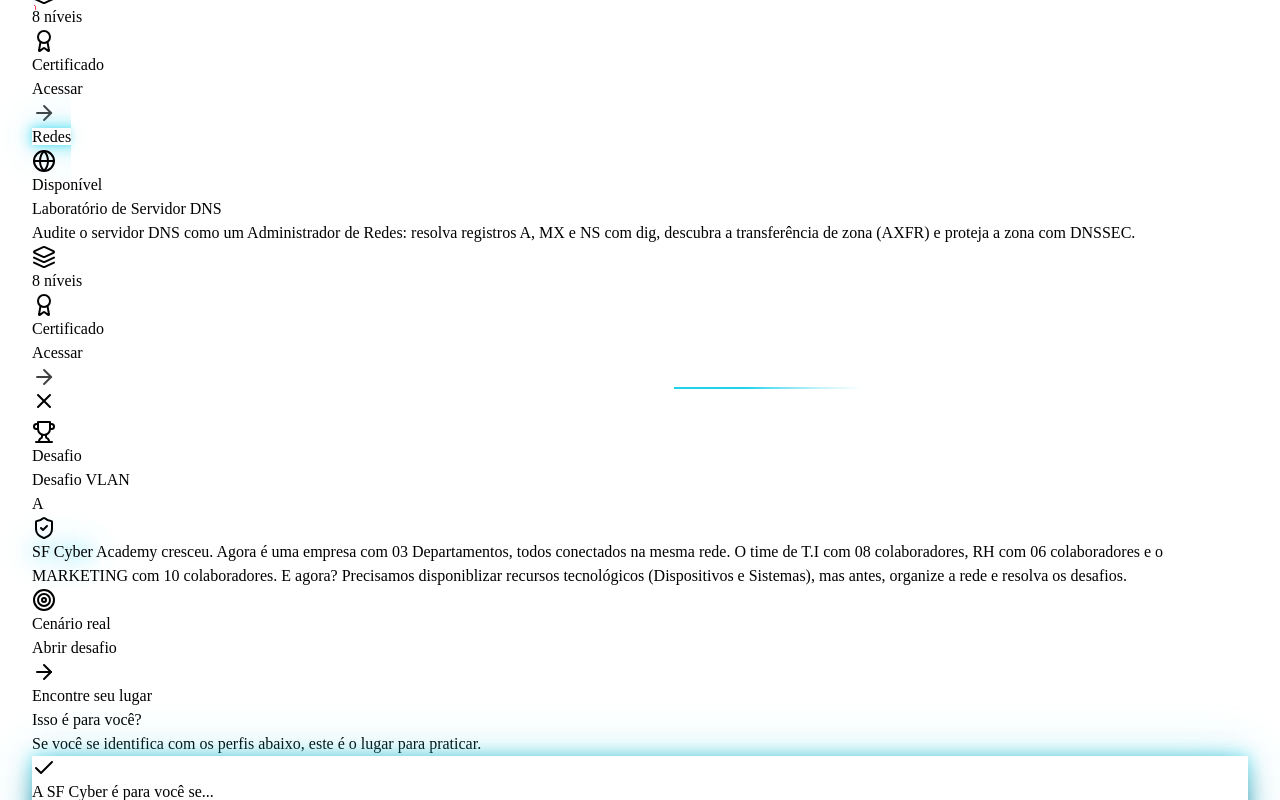
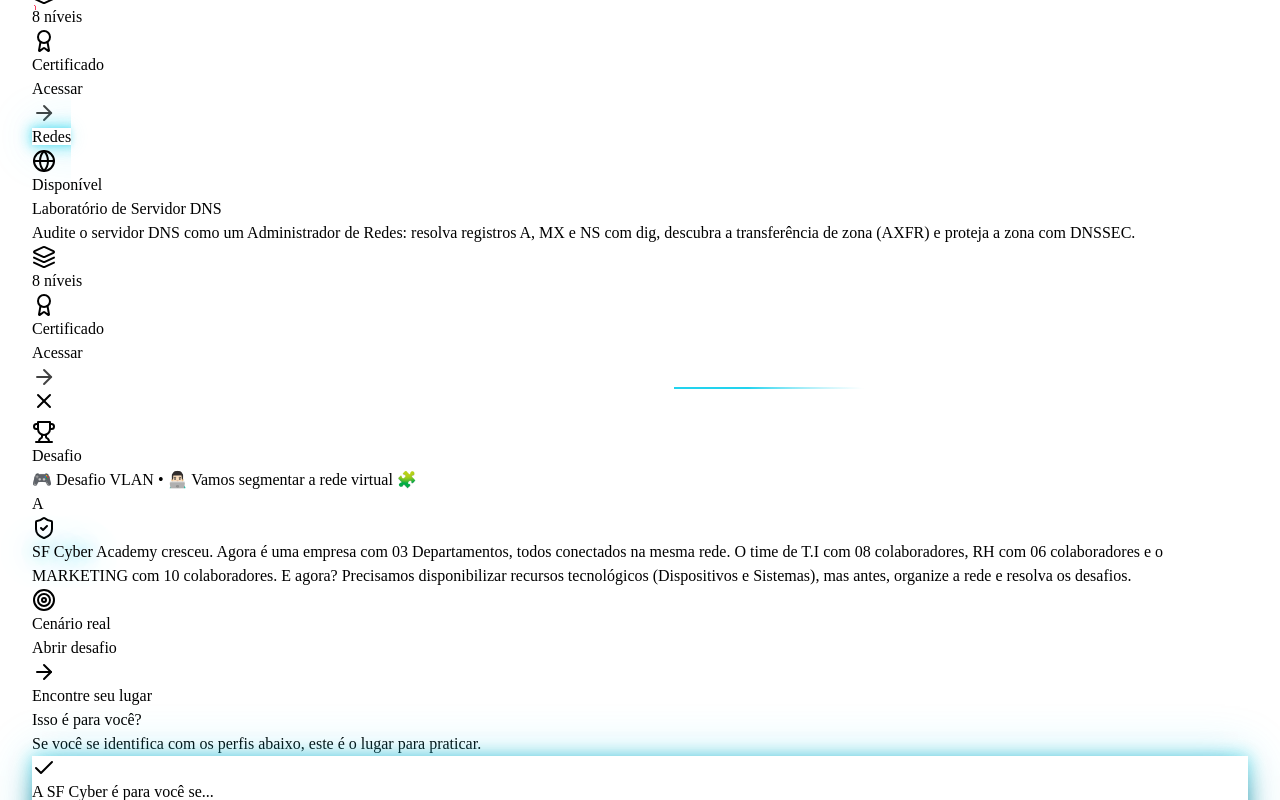
Before and after one commit to sandronsk1977-creator/sf-cyber, a React (Vite) app in the folder client/: page / in a window 1280 px wide. Both pictures are taken after a click on the button "Desafio do Guerreiro". Shown: the part 2912-3712 px from the top of the page. Built offline with nearby package versions, Linux system fonts and the light colour scheme.

Commit message:
Update DesafioVlanModal.tsx

```diff
--- a/client/src/components/DesafioVlanModal.tsx
+++ b/client/src/components/DesafioVlanModal.tsx
@@ -64,11 +64,11 @@ export function DesafioVlanModal({ open, onOpenChange }: DesafioVlanModalProps)
           id="desafio-vlan-title"
           className="mb-2 font-mono text-2xl font-extrabold text-white"
         >
-          Desafio VLAN
+          🎮 Desafio VLAN • 👨🏻‍💻 Vamos segmentar a rede virtual 🧩
         </h2>
         <p className="mb-5 text-sm leading-relaxed text-slate-300">
           A <SFCyber /> Academy cresceu. Agora é uma empresa com 03 Departamentos, todos conectados
-          na mesma rede.  O time de T.I com 08 colaboradores, RH com 06 colaboradores e o MARKETING com 10 colaboradores. E agora? Precisamos disponiblizar
+          na mesma rede.  O time de T.I com 08 colaboradores, RH com 06 colaboradores e o MARKETING com 10 colaboradores. E agora? Precisamos disponibilizar
           recursos tecnológicos (Dispositivos e Sistemas), mas antes, organize a rede e resolva os desafios.
         </p>
 
```
